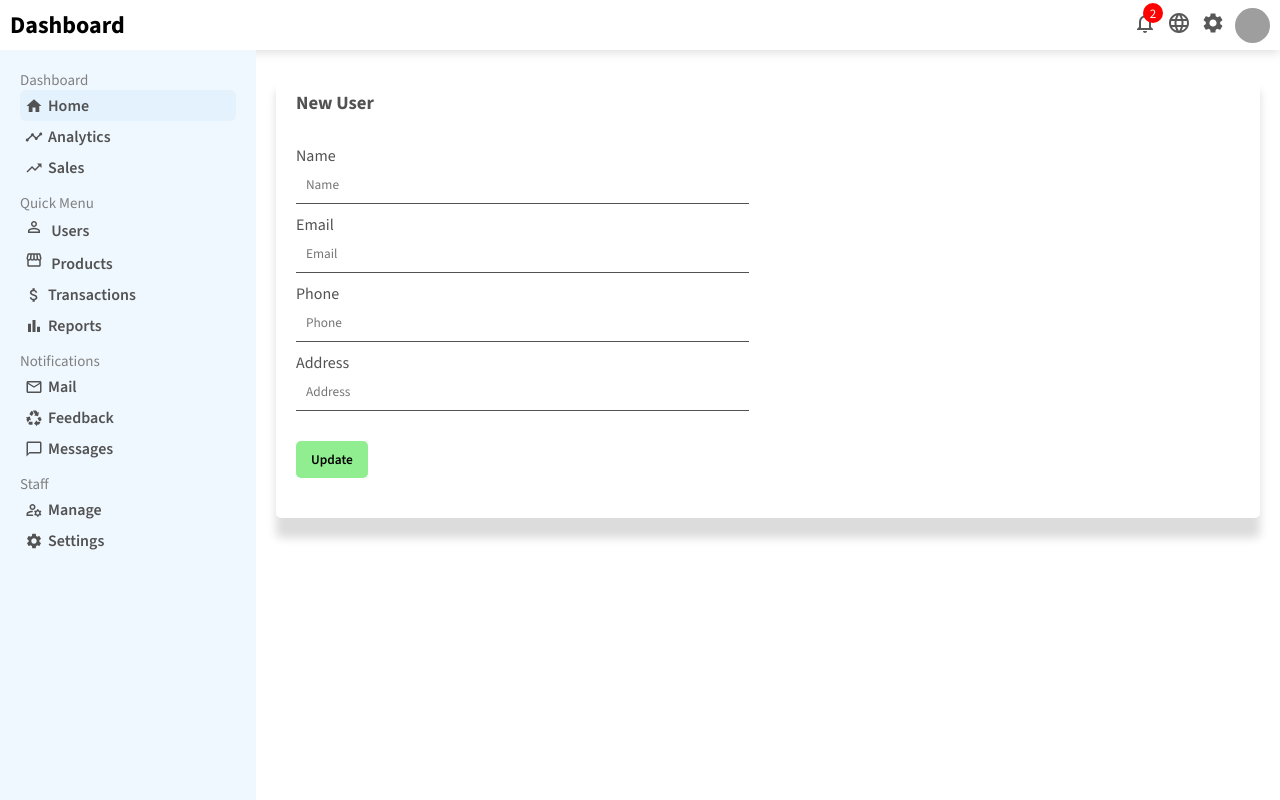
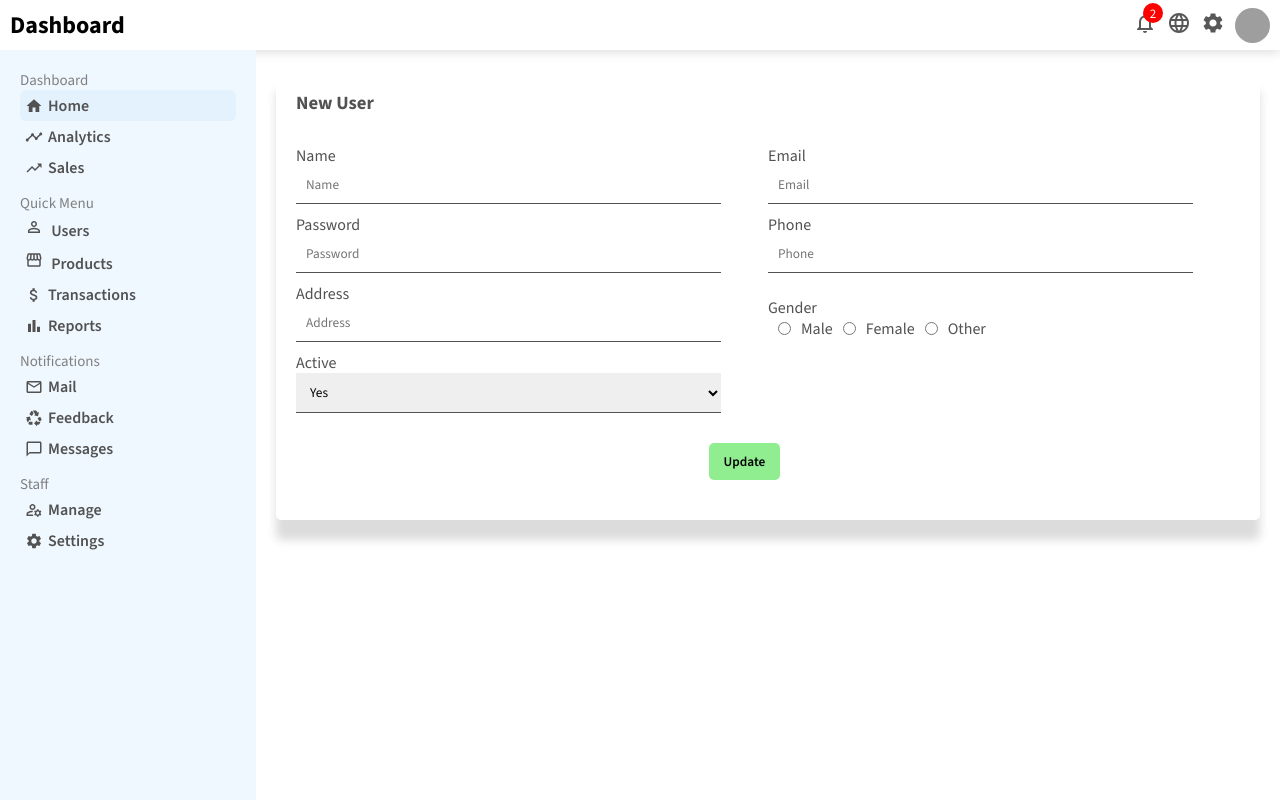
Before and after one commit to suportdevs/react-admin-dashboard, a React (Create React App) app: page /newUser in a window 1280 px wide. Built offline with nearby package versions, Linux system fonts and the light colour scheme; grey boxes are pictures that could not be loaded.

Commit message:
new user component designed

```diff
--- a/src/pages/NewUser/NewUser.css
+++ b/src/pages/NewUser/NewUser.css
@@ -10,38 +10,17 @@
     color: #525252;
     margin-bottom: 30px;
 }
-.newUserImg {
-    width: 60px;
-    height: 60px;
-    border-radius: 10px;
-    cursor: pointer;
-}
-.userEidtRightAvatarlabel {
-    position: relative;
-}
-.newUserAvatarMask {
-    position: absolute;
-    left: 0;
-    top: 0;
-    width: 60px;
-    height: 60px;
-    background: #80808052;
-    margin-top: -44px;
-    border-radius: 10px;
-    text-align: center;
-    justify-content: center;
+.newUserForm{
     display: flex;
-    align-items: center;
-    color: #fff;
-    cursor: pointer;
+    flex-wrap: wrap;
 }
 .newUserItem {
     display: flex;
     flex-direction: column;
     justify-content: center;
     color: #525252;
-    width: 48%;
-    margin-right: 2%;
+    width: 45%;
+    margin-right: 5%;
 }
 
 .newUserAvatar {
@@ -66,6 +45,15 @@
     border-radius: 5px;
     cursor: pointer;
 }
+.newUserInputGroup {
+    display: flex;
+    align-items: center;
+}
+.newUserInputGroup input {
+    margin: 0 10px;
+}
 .newUserItem:last-child{
     display: block;
+    text-align: center;
+    width: 100%;
 }
--- a/src/pages/NewUser/NewUser.jsx
+++ b/src/pages/NewUser/NewUser.jsx
@@ -1,18 +1,10 @@
 import "./NewUser.css";
-import { CalendarToday, FmdGoodOutlined, MailOutline, PermIdentity, PhoneAndroid, PhotoCameraOutlined } from "@mui/icons-material";
 
 export default function NewUser(){
     return (
         <div className="newUser">
             <h3 className="newUserTitle">New User</h3>
-            <form >
-                {/* <div className="newUserAvatar">
-                    <label htmlFor="avatar" className="userEidtRightAvatarlabel">
-                    <img className="newUserImg" src="https://images.pexels.com/photos/943235/pexels-photo-943235.jpeg?auto=compress&cs=tinysrgb&w=600" alt="" />
-                    <span className="newUserAvatarMask"><PhotoCameraOutlined /></span>
-                    <input className="newUserItemInput" type="file" name="avatar" id="avatar" style={{display: 'none'}} />
-                    </label>
-                </div> */}
+            <form className="newUserForm">
                 <div className="newUserItem">
                     <label htmlFor="">Name</label>
                     <input className="newUserItemInput" type="text" name="name" placeholder="Name" />
@@ -20,6 +12,10 @@ export default function NewUser(){
                 <div className="newUserItem">
                     <label htmlFor="">Email</label>
                     <input className="newUserItemInput" type="email" name="email" placeholder="Email" />
+                </div>
+                <div className="newUserItem">
+                    <label htmlFor="">Password</label>
+                    <input className="newUserItemInput" type="password" name="password" placeholder="Password" />
                 </div>
                 <div className="newUserItem">
                     <label htmlFor="">Phone</label>
@@ -30,6 +26,24 @@ export default function NewUser(){
                     <input className="newUserItemInput" type="text" name="address" placeholder="Address" />
                 </div>
                 <div className="newUserItem">
+                    <label htmlFor="">Gender</label>
+                    <div className="newUserInputGroup">
+                    <input className="newUserItemInput" type="radio" name="gender" value="male" />
+                    <label htmlFor="gender">Male</label>
+                    <input className="newUserItemInput" type="radio" name="gender" value="female" />
+                    <label htmlFor="gender">Female</label>
+                    <input className="newUserItemInput" type="radio" name="gender" value="other" />
+                    <label htmlFor="gender">Other</label>
+                    </div>
+                </div>
+                <div className="newUserItem">
+                    <label htmlFor="">Active</label>
+                    <select className="newUserItemInput" name="active">
+                        <option value="Yes">Yes</option>
+                        <option value="No">No</option>
+                    </select>
+                </div>
+                <div className="newUserItem">
                     <button className="newUserItemBtn">Update</button>
                 </div>
                 </form>
```
